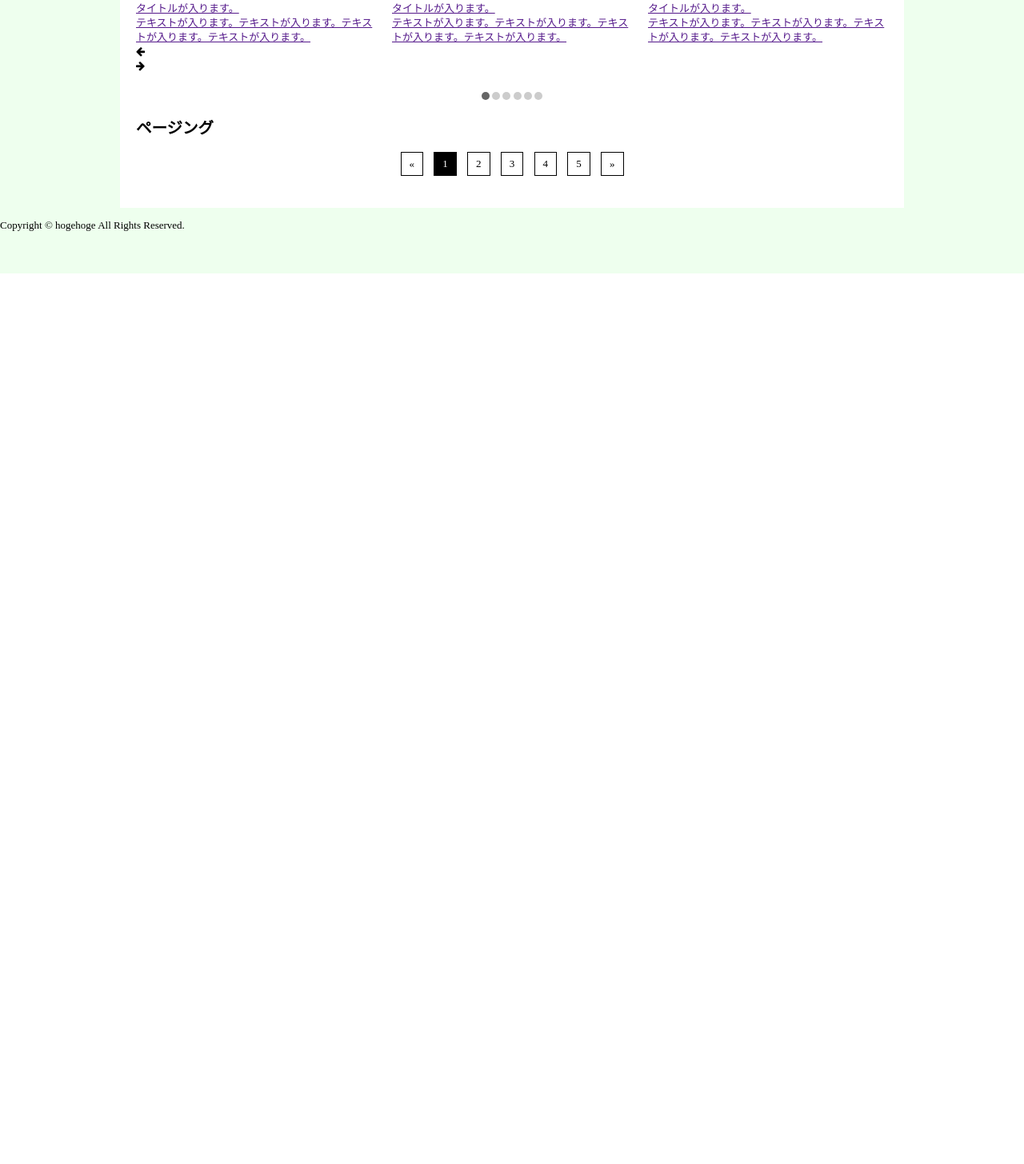
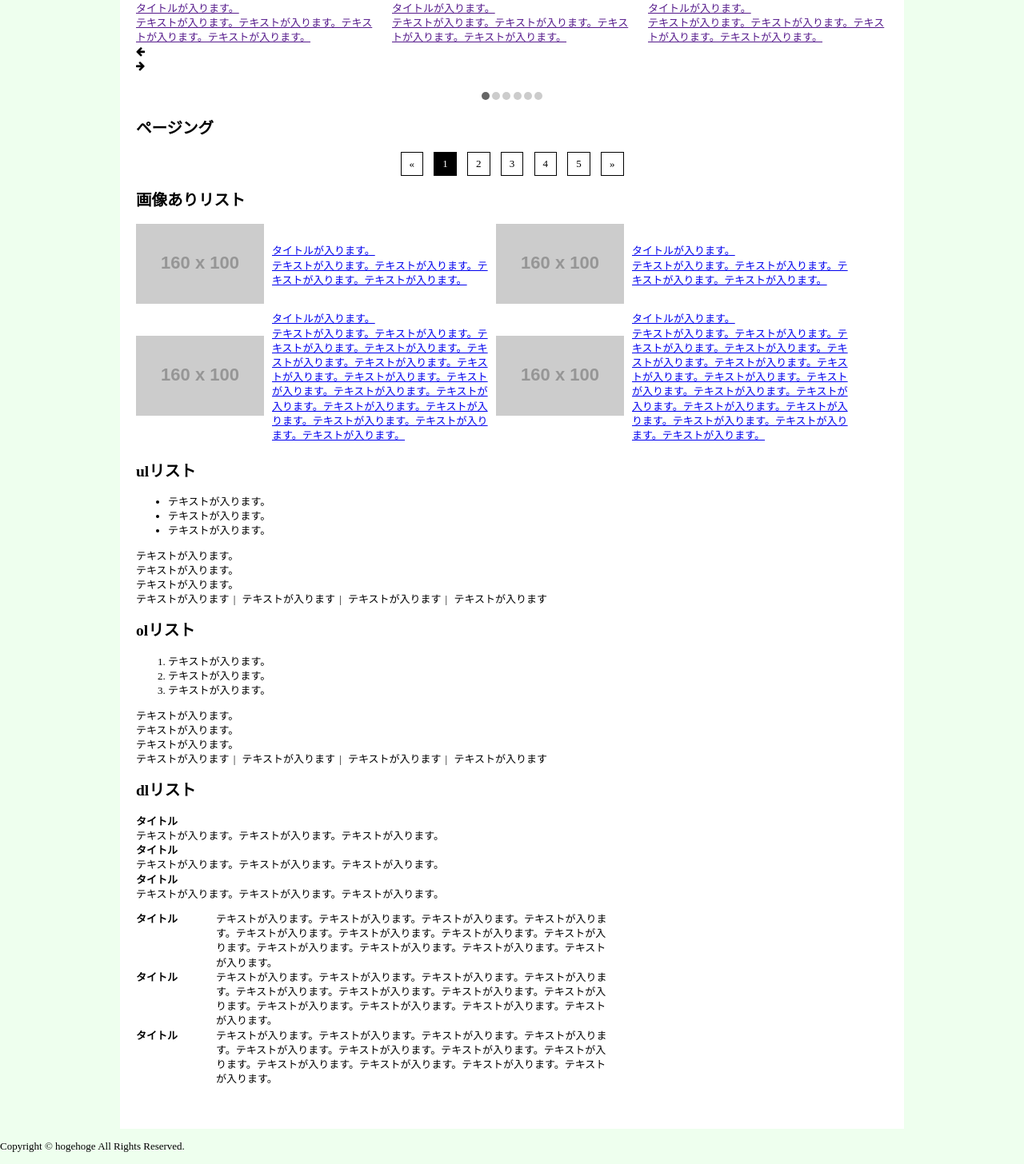
Before and after one commit to flatsato/span, a PHP site: page /module.html in a window 1280 px wide. Shown: the part 458-1914 px from the top of the page at 80% size. Before the commit the page ends 800 px from the top, so only its background shows below. Run offline with PHP 8.4, Linux system fonts and the light colour scheme; grey boxes labelled with a size stand in for pictures from a placeholder-image service; style sheets or scripts are compiled from the project's sources; some libraries are stand-ins or nearby versions.

Commit message:
moduleにulリスト、olリスト、dlリスト、画像リストを追加

```diff
--- a/css/module.css
+++ b/css/module.css
@@ -55,4 +55,56 @@
   background: #000;
   color: #fff; }
 
+.c-horizonImageList {
+  width: 900px;
+  display: block;
+  margin: 0;
+  padding: 0;
+  overflow: hidden; }
+  .c-horizonImageList__item {
+    width: 450px;
+    display: table;
+    padding: 0;
+    margin: 0;
+    float: left; }
+  .c-horizonImageList__image {
+    display: table-cell;
+    vertical-align: middle; }
+  .c-horizonImageList__textBox {
+    display: table-cell;
+    vertical-align: middle;
+    padding: 0 10px; }
+
+.reset {
+  margin: 0;
+  padding: 0;
+  list-style: none; }
+
+.c-horizonList__item {
+  display: inline-block; }
+  .c-horizonList__item:after {
+    content: "|";
+    margin: 0 5px; }
+  .c-horizonList__item:last-child:after {
+    display: none; }
+
+.c-descriptionList__title {
+  font-weight: bold; }
+
+.c-descriptionList__text {
+  margin: 0; }
+
+.c-descriptionHorizonList {
+  width: 600px;
+  overflow: hidden; }
+  .c-descriptionHorizonList__title {
+    width: 100px;
+    font-weight: bold;
+    float: left;
+    clear: both; }
+  .c-descriptionHorizonList__text {
+    width: 500px;
+    margin: 0;
+    padding-left: 100px; }
+
 /*# sourceMappingURL=module.css.map */
--- a/module.html
+++ b/module.html
@@ -131,6 +131,100 @@
         </ul>
       </nav>
 
+      <h2>画像ありリスト</h2>
+      <ul class="c-horizonImageList">
+        <li class="c-horizonImageList__item">
+          <a href="#">
+            <div class="c-horizonImageList__image"><img alt="" src="http://placehold.it/160x100/cccccc/ffffff"></div>
+            <div class="c-horizonImageList__textBox">
+              <div class="c-horizonImageList__title">タイトルが入ります。</div>
+              <div class="c-horizonImageList__text">テキストが入ります。テキストが入ります。テキストが入ります。テキストが入ります。</div>
+            </div>
+          </a>
+        </li>
+        <li class="c-horizonImageList__item">
+          <a href="#">
+            <div class="c-horizonImageList__image"><img alt="" src="http://placehold.it/160x100/cccccc/ffffff"></div>
+            <div class="c-horizonImageList__textBox">
+              <div class="c-horizonImageList__title">タイトルが入ります。</div>
+              <div class="c-horizonImageList__text">テキストが入ります。テキストが入ります。テキストが入ります。テキストが入ります。</div>
+            </div>
+          </a>
+        </li>
+        <li class="c-horizonImageList__item">
+          <a href="#">
+            <div class="c-horizonImageList__image"><img alt="" src="http://placehold.it/160x100/cccccc/ffffff"></div>
+            <div class="c-horizonImageList__textBox">
+              <div class="c-horizonImageList__title">タイトルが入ります。</div>
+              <div class="c-horizonImageList__text">テキストが入ります。テキストが入ります。テキストが入ります。テキストが入ります。テキストが入ります。テキストが入ります。テキストが入ります。テキストが入ります。テキストが入ります。テキストが入ります。テキストが入ります。テキストが入ります。テキストが入ります。テキストが入ります。テキストが入ります。テキストが入ります。</div>
+            </div>
+          </a>
+        </li>
+        <li class="c-horizonImageList__item">
+          <a href="#">
+            <div class="c-horizonImageList__image"><img alt="" src="http://placehold.it/160x100/cccccc/ffffff"></div>
+            <div class="c-horizonImageList__textBox">
+              <div class="c-horizonImageList__title">タイトルが入ります。</div>
+              <div class="c-horizonImageList__text">テキストが入ります。テキストが入ります。テキストが入ります。テキストが入ります。テキストが入ります。テキストが入ります。テキストが入ります。テキストが入ります。テキストが入ります。テキストが入ります。テキストが入ります。テキストが入ります。テキストが入ります。テキストが入ります。テキストが入ります。テキストが入ります。</div>
+            </div>
+          </a>
+        </li>
+      </ul>
+
+      <h2>ulリスト</h2>
+      <ul class="c-list">
+        <li class="c-list__item">テキストが入ります。</li>
+        <li class="c-list__item">テキストが入ります。</li>
+        <li class="c-list__item">テキストが入ります。</li>
+      </ul>
+      <ul class="c-list reset">
+        <li class="c-list__item">テキストが入ります。</li>
+        <li class="c-list__item">テキストが入ります。</li>
+        <li class="c-list__item">テキストが入ります。</li>
+      </ul>
+      <ul class="c-horizonList reset">
+        <li class="c-horizonList__item">テキストが入ります</li>
+        <li class="c-horizonList__item">テキストが入ります</li>
+        <li class="c-horizonList__item">テキストが入ります</li>
+        <li class="c-horizonList__item">テキストが入ります</li>
+      </ul>
+
+      <h2>olリスト</h2>
+      <ol class="c-list">
+        <li class="c-list__item">テキストが入ります。</li>
+        <li class="c-list__item">テキストが入ります。</li>
+        <li class="c-list__item">テキストが入ります。</li>
+      </ol>
+      <ol class="c-list reset">
+        <li class="c-list__item">テキストが入ります。</li>
+        <li class="c-list__item">テキストが入ります。</li>
+        <li class="c-list__item">テキストが入ります。</li>
+      </ol>
+      <ol class="c-horizonList reset">
+        <li class="c-horizonList__item">テキストが入ります</li>
+        <li class="c-horizonList__item">テキストが入ります</li>
+        <li class="c-horizonList__item">テキストが入ります</li>
+        <li class="c-horizonList__item">テキストが入ります</li>
+      </ol>
+
+      <h2>dlリスト</h2>
+      <dl class="c-descriptionList">
+        <dt class="c-descriptionList__title">タイトル</dt>
+        <dd class="c-descriptionList__text">テキストが入ります。テキストが入ります。テキストが入ります。</dd>
+        <dt class="c-descriptionList__title">タイトル</dt>
+        <dd class="c-descriptionList__text">テキストが入ります。テキストが入ります。テキストが入ります。</dd>
+        <dt class="c-descriptionList__title">タイトル</dt>
+        <dd class="c-descriptionList__text">テキストが入ります。テキストが入ります。テキストが入ります。</dd>
+      </dl>
+      <dl class="c-descriptionHorizonList">
+        <dt class="c-descriptionHorizonList__title">タイトル</dt>
+        <dd class="c-descriptionHorizonList__text">テキストが入ります。テキストが入ります。テキストが入ります。テキストが入ります。テキストが入ります。テキストが入ります。テキストが入ります。テキストが入ります。テキストが入ります。テキストが入ります。テキストが入ります。テキストが入ります。</dd>
+        <dt class="c-descriptionHorizonList__title">タイトル</dt>
+        <dd class="c-descriptionHorizonList__text">テキストが入ります。テキストが入ります。テキストが入ります。テキストが入ります。テキストが入ります。テキストが入ります。テキストが入ります。テキストが入ります。テキストが入ります。テキストが入ります。テキストが入ります。テキストが入ります。</dd>
+        <dt class="c-descriptionHorizonList__title">タイトル</dt>
+        <dd class="c-descriptionHorizonList__text">テキストが入ります。テキストが入ります。テキストが入ります。テキストが入ります。テキストが入ります。テキストが入ります。テキストが入ります。テキストが入ります。テキストが入ります。テキストが入ります。テキストが入ります。テキストが入ります。</dd>
+      </dl>
+
       <!-- / .contents -->
     </div>
 
--- a/src/scss/module.scss
+++ b/src/scss/module.scss
@@ -78,4 +78,68 @@ padding: 40px 20px;}
 }
 
 //リスト1
+.c-horizonImageList {
+  width: 900px;
+  display: block;
+  margin: 0;
+  padding: 0;
+  overflow: hidden;
+  &__item {
+    width: 450px;
+    display: table;
+    padding: 0;
+    margin: 0;
+    float: left;
+  }
+  &__image {
+    display: table-cell;
+    vertical-align: middle;
+  }
+  &__textBox {
+    display: table-cell;
+    vertical-align: middle;
+    padding: 0 10px;
+  }
+}
 //リスト2
+.reset {
+  margin: 0;
+  padding: 0;
+  list-style: none;
+}
+.c-horizonList {
+  &__item {
+    display: inline-block;
+    &:after {
+      content: "|";
+      margin: 0 5px;
+    }
+    &:last-child:after {
+      display: none;
+    }
+  }
+}
+//リスト3
+.c-descriptionList {
+  &__title {
+    font-weight: bold;
+  }
+  &__text {
+    margin: 0;
+  }
+}
+.c-descriptionHorizonList {
+  width: 600px;
+  overflow: hidden;
+  &__title {
+    width: 100px;
+    font-weight: bold;
+    float: left;
+    clear: both;
+  }
+  &__text {
+    width: 500px;
+    margin: 0;
+    padding-left: 100px;
+  }
+}
```
Also changed, not shown: 1 other file.
